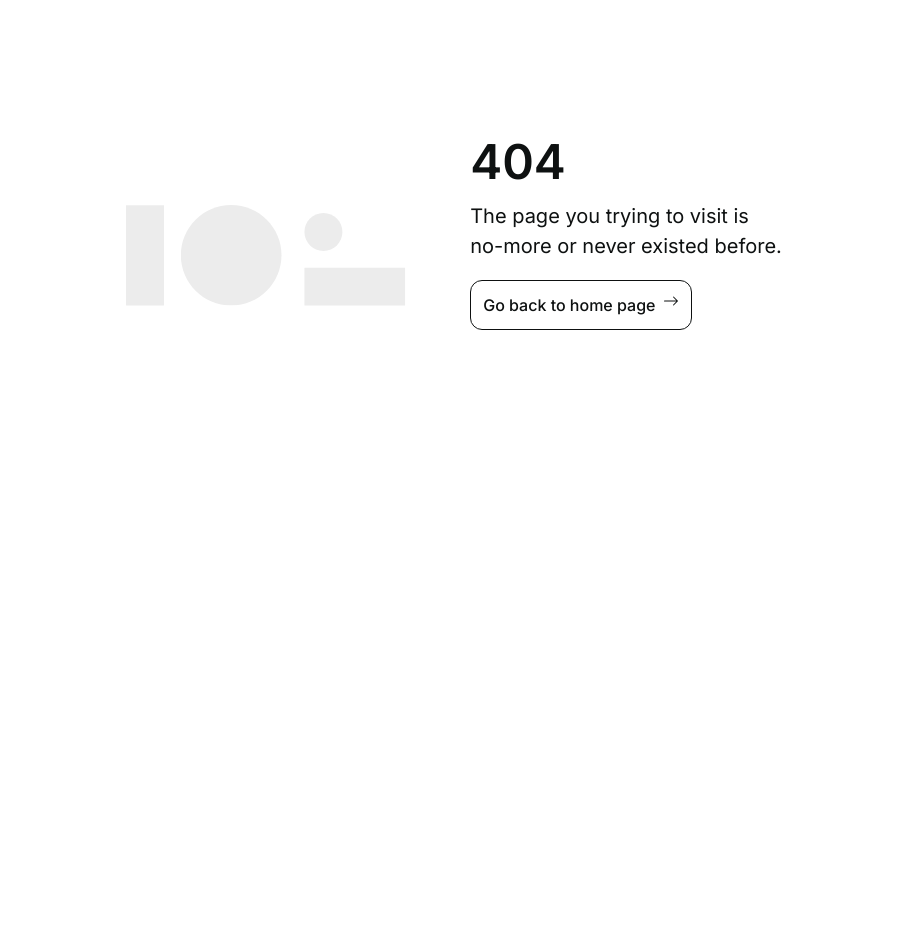
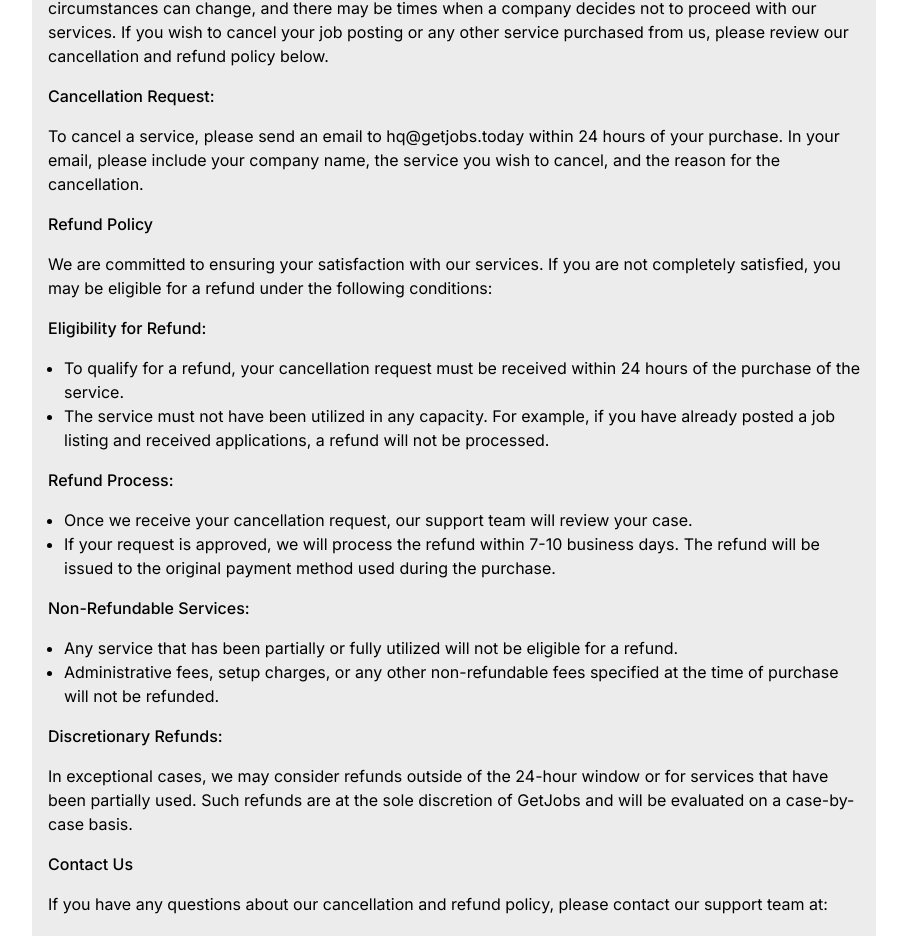
Before and after one commit to jobfinder456/Frontend, a Next.js app: page /cancellation-refund-policy in a window 1280 px wide. Before the commit this address had no page. Shown: the part 254-1190 px from the top of the page, without its empty margins (186-1093 px from the left). Before the commit the page ends 882 px from the top, so only its background shows below. Built offline with nearby package versions, Linux system fonts and the light colour scheme.

Commit message:
added about us refunds etc

```diff
--- /dev/null
+++ b/src/app/about-us/page.jsx
@@ -0,0 +1,84 @@
+import Navbar from "@/components/Navbar";
+import Link from "next/link";
+import React from "react";
+
+const Page = () => {
+  return (
+    <div className="realtive max-w-[73.75rem] mx-auto">
+      <Navbar></Navbar>
+
+      <div className="max-w-[54.75rem] mx-auto p-[1rem]">
+        <div className=" bg-background rounded-[1rem] p-[1rem] flex flex-col gap-[1rem] my-[2rem] ">
+          <section id="about-us">
+            <h1 className="font-medium text-[1.1rem]">About Us</h1>
+            <p>
+              At GetJobs.Today, we are dedicated to linking the best and most
+              extensive talent pool with dynamic companies and startups. Our
+              mission is to facilitate business growth by simplifying the hiring
+              process and providing access to exceptional candidates. Our
+              platform is tailored to help job seekers find their ideal
+              positions and employers discover top-tier talent across various
+              sectors.
+            </p>
+          </section>
+
+          <section id="find-job">
+            <h2 className="font-medium text-[1.1rem]">Find Your Perfect Job</h2>
+            <p>
+              Browse a wide array of job listings in diverse fields such as
+              Development, Design, Finance, Sales, and more. Whether you're
+              kick-starting your career or seeking a significant change,
+              GetJobs.Today offers numerous opportunities that align with your
+              skills and goals.
+            </p>
+          </section>
+
+          <section id="independent-spirit">
+            <h2 className="font-medium text-[1.1rem]">
+              Our Independent Spirit
+            </h2>
+            <p>
+              We pride ourselves on being an independent, bootstrapped, and
+              self-funded platform. Instead of relying on external funding, we
+              operate a profitable business sustained by our users' subscription
+              fees. This independence allows us to grow at our own pace and make
+              decisions that best serve our users.
+            </p>
+          </section>
+
+          <section id="customer-centric">
+            <h2 className="font-medium text-[1.1rem]">
+              Customer-Centric Approach
+            </h2>
+            <p>
+              Our growth is driven by our users, not investors. Being
+              customer-funded means our users are always our top priority. We
+              focus on providing outstanding customer support and ensuring user
+              satisfaction above all else. Transparency is key to us, and we
+              maintain a public roadmap and an active Slack channel to engage
+              with our community.
+            </p>
+          </section>
+
+          <section id="team-behind">
+            <h2 className="font-medium text-[1.1rem]">The A-Team</h2>
+            <Link
+              href={"https://www.linkedin.com/in/nikhil-chopra788/"}
+              className="underline font-medium block mt-[0.5rem]"
+            >
+              Nikhil Chopra
+            </Link>
+            <Link
+              href={"https://www.linkedin.com/in/kmrsahil"}
+              className="underline font-medium"
+            >
+              Sahil Kumar
+            </Link>
+          </section>
+        </div>
+      </div>
+    </div>
+  );
+};
+
+export default Page;
--- /dev/null
+++ b/src/app/cancellation-refund-policy/page.jsx
@@ -0,0 +1,103 @@
+import Navbar from "@/components/Navbar";
+import React from "react";
+
+const Page = () => {
+  return (
+    <div className="realtive max-w-[73.75rem] mx-auto">
+      <Navbar></Navbar>
+
+      <div className="max-w-[54.75rem] mx-auto p-[1rem]">
+        <div className=" bg-background rounded-[1rem] p-[1rem] flex flex-col gap-[1rem] my-[2rem] ">
+          <h1 className="font-medium">Cancellation and Refund Policy</h1>
+
+          <h2 className="font-medium">Cancellation Policy</h2>
+          <p>
+            At GetJobs, we value our clients and strive to provide the best
+            service possible. We understand that circumstances can change, and
+            there may be times when a company decides not to proceed with our
+            services. If you wish to cancel your job posting or any other
+            service purchased from us, please review our cancellation and refund
+            policy below.
+          </p>
+
+          <h3 className="font-medium">Cancellation Request:</h3>
+          <p>
+            To cancel a service, please send an email to{" "}
+            <a href="mailto:hq@getjobs.today">hq@getjobs.today</a> within 24
+            hours of your purchase. In your email, please include your company
+            name, the service you wish to cancel, and the reason for the
+            cancellation.
+          </p>
+
+          <h2 className="font-medium">Refund Policy</h2>
+          <p>
+            We are committed to ensuring your satisfaction with our services. If
+            you are not completely satisfied, you may be eligible for a refund
+            under the following conditions:
+          </p>
+
+          <h3 className="font-medium">Eligibility for Refund:</h3>
+          <ul>
+            <li>
+              To qualify for a refund, your cancellation request must be
+              received within 24 hours of the purchase of the service.
+            </li>
+            <li>
+              The service must not have been utilized in any capacity. For
+              example, if you have already posted a job listing and received
+              applications, a refund will not be processed.
+            </li>
+          </ul>
+
+          <h3 className="font-medium">Refund Process:</h3>
+          <ul>
+            <li>
+              Once we receive your cancellation request, our support team will
+              review your case.
+            </li>
+            <li>
+              If your request is approved, we will process the refund within
+              7-10 business days. The refund will be issued to the original
+              payment method used during the purchase.
+            </li>
+          </ul>
+
+          <h3 className="font-medium">Non-Refundable Services:</h3>
+          <ul>
+            <li>
+              Any service that has been partially or fully utilized will not be
+              eligible for a refund.
+            </li>
+            <li>
+              Administrative fees, setup charges, or any other non-refundable
+              fees specified at the time of purchase will not be refunded.
+            </li>
+          </ul>
+
+          <h3 className="font-medium">Discretionary Refunds:</h3>
+          <p>
+            In exceptional cases, we may consider refunds outside of the 24-hour
+            window or for services that have been partially used. Such refunds
+            are at the sole discretion of GetJobs and will be evaluated on a
+            case-by-case basis.
+          </p>
+
+          <h2 className="font-medium">Contact Us</h2>
+          <p>
+            If you have any questions about our cancellation and refund policy,
+            please contact our support team at:
+          </p>
+          <p>
+            Email: <a href="mailto:hq@getjobs.today">hq@getjobs.today</a>
+          </p>
+          <p>
+            We appreciate your business and are here to assist you with any
+            concerns or issues you may have. Thank you for choosing GetJobs.
+          </p>
+        </div>
+      </div>
+    </div>
+  );
+};
+
+export default Page;
--- a/src/app/layout.js
+++ b/src/app/layout.js
@@ -1,23 +1,23 @@
-import { Inter } from 'next/font/google';
-import Head from 'next/head';
-import Script from 'next/script';
-import './globals.css';
-import { GoogleTagManager } from '@next/third-parties/google'
+import { Inter } from "next/font/google";
+import Head from "next/head";
+import Script from "next/script";
+import "./globals.css";
+import { GoogleTagManager } from "@next/third-parties/google";
 
-const inter = Inter({ subsets: ['latin'] });
+const inter = Inter({ subsets: ["latin"] });
 
 export const metadata = {
   icons: {
     icon: [
       {
-        url: '/images/favicon.png', // /public path
-        href: '/images/favicon.png', // /public path
+        url: "/images/favicon.png", // /public path
+        href: "/images/favicon.png", // /public path
       },
     ],
   },
-  title: 'Get your Dream Job today : Job Opening - Discover Developer, Designer, Finance, Sales and more jobs.',
+  title: "Discover Developer, Designer, Finance, Sales and more jobs. ",
   description:
-  'Discover top job opportunities and hire exceptional talent at GetJobs.Today. GetJobs.Today job board connects job seekers with a vast range of positions in startups, established companies, and diverse industries, offering roles such as Developer jobs, Design jobs, Accountant jobs, Finance jobs, Sales jobs, Manager roles, and more. Employers can easily post jobs for free and attract talented candidates. Start your job search or post your job listing today on GetJobs.Today and take the next step in your career or hiring process.'
+    "Explore top job opportunities and find exceptional talent at GetJobs.Today. Connect with Developer, Design, Accounting, Finance, Sales, and Management roles. Employers can post for free. Start your search or post a job now!",
 };
 
 export default function RootLayout({ children }) {
@@ -25,7 +25,10 @@ export default function RootLayout({ children }) {
     <html lang="en">
       <Head>
         <title>{metadata.title}</title>
-        <meta property="og:title" content="Get your Dream Job today : Job Opening - Discover Developer, Designer, Finance, Sales and more jobs." />
+        <meta
+          property="og:title"
+          content="Discover Developer, Designer, Finance, Sales and more jobs."
+        />
         <meta property="og:description" content={metadata.description} />
         <meta property="og:site_name" content="Get Jobs Today" />
         <meta property="og:url" content="https://getjobs.today/" />
@@ -35,7 +38,10 @@ export default function RootLayout({ children }) {
       </Head>
       <body className={inter.className}>
         {children}
-        <Script strategy="afterInteractive" src="https://www.googletagmanager.com/gtag/js?id=G-S3V1MYKXW3"></Script>
+        <Script
+          strategy="afterInteractive"
+          src="https://www.googletagmanager.com/gtag/js?id=G-S3V1MYKXW3"
+        ></Script>
         <Script id="google-analytics" strategy="afterInteractive">
           {`window.dataLayer = window.dataLayer || [];
           function gtag(){dataLayer.push(arguments);}
```
